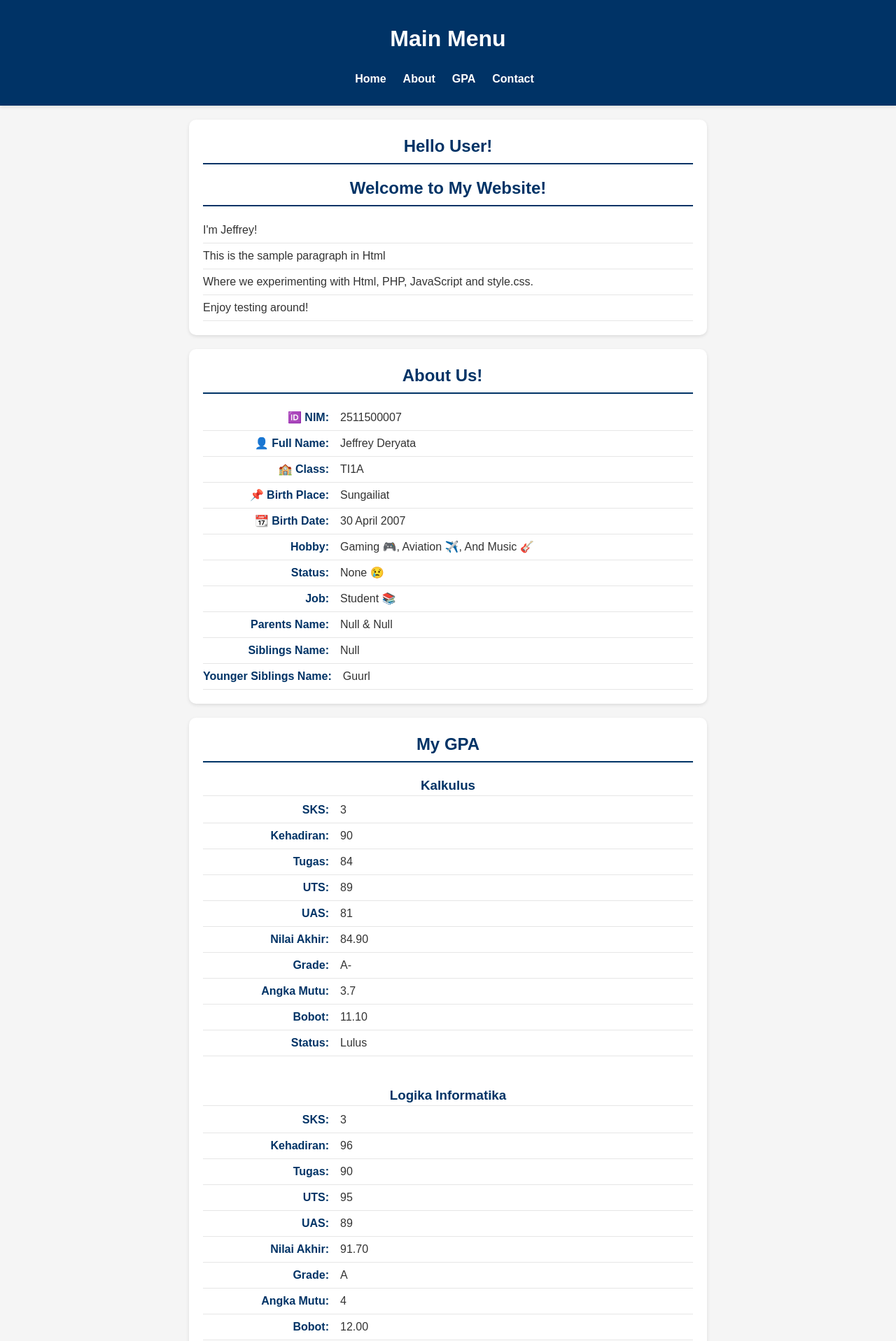
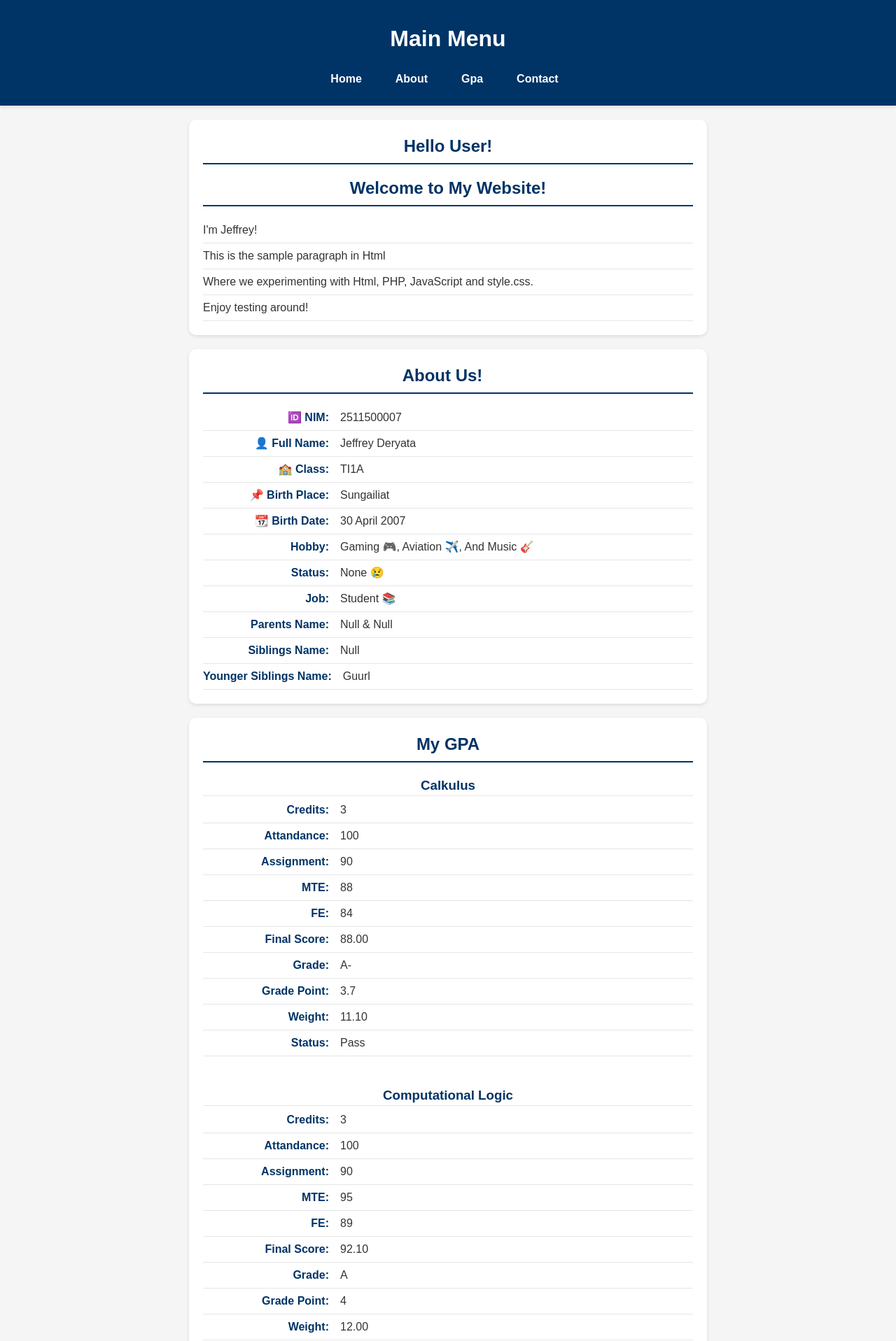
Before and after one commit to 2511500007-Jeffre6098/2511500007-PWB-TI1A-2526, a PHP site: page /pertemuan-06/index.php in a window 1280 px wide. Shown: the top 1917 px of the page at 70% size. Run offline with PHP 8.4, Linux system fonts and the light colour scheme.

Commit message:
Direct Translation to English

```diff
--- a/pertemuan-06/index.php
+++ b/pertemuan-06/index.php
@@ -23,7 +23,7 @@
             <ul>
                 <li><a href="#home">Home</a></li>
                 <li><a href="#about">About</a></li>
-                <li><a href="#gpa">GPA</a></li>
+                <li><a href="#gpa">Gpa</a></li>
                 <li><a href="#contact">Contact</a></li>
 
             </ul>
@@ -59,11 +59,11 @@
         <section id="gpa">
             <h2>My GPA</h2>
             <?php
-            $namaMatkul1 = "Kalkulus";
-            $namaMatkul2 = "Logika Informatika";
-            $namaMatkul3 = "Pengantar Teknik Informatika";
-            $namaMatkul4 = "Aplikasi Perkantoran";
-            $namaMatkul5 = "Dasar Basis Data";
+            $namaMatkul1 = "Calkulus";
+            $namaMatkul2 = "Computational Logic";
+            $namaMatkul3 = "Introduction to Computer Science";
+            $namaMatkul4 = "Productivity Software ";
+            $namaMatkul5 = "Basic Database";
 
             $sksMatkul1 = 3;
             $sksMatkul2 = 3;
@@ -71,13 +71,13 @@
             $sksMatkul4 = 3;
             $sksMatkul5 = 3;
 
-            $nilaiHadir1 = 90;
-            $nilaiTugas1 = 84;
-            $nilaiUTS1 = 89;
-            $nilaiUAS1 = 81;
+            $nilaiHadir1 = 100;
+            $nilaiTugas1 = 90;
+            $nilaiUTS1 = 88;
+            $nilaiUAS1 = 84;
             $nilaiAkhir1 = (0.1 * $nilaiHadir1) + (0.2 * $nilaiTugas1) + (0.3 * $nilaiUTS1) + (0.4 * $nilaiUAS1);
 
-            $nilaiHadir2 = 96;
+            $nilaiHadir2 = 100;
             $nilaiTugas2 = 90;
             $nilaiUTS2 = 95;
             $nilaiUAS2 = 89;
@@ -89,8 +89,8 @@
             $nilaiUAS3 = 90;
             $nilaiAkhir3 = (0.1 * $nilaiHadir3) + (0.2 * $nilaiTugas3) + (0.3 * $nilaiUTS3) + (0.4 * $nilaiUAS3);
 
-            $nilaiHadir4 = 88;
-            $nilaiTugas4 = 81;
+            $nilaiHadir4 = 100;
+            $nilaiTugas4 = 82;
             $nilaiUTS4 = 86;
             $nilaiUAS4 = 91;
             $nilaiAkhir4 = (0.1 * $nilaiHadir4) + (0.2 * $nilaiTugas4) + (0.3 * $nilaiUTS4) + (0.4 * $nilaiUAS4);
@@ -163,11 +163,11 @@
             $bobot5 = $mutu5 * $sksMatkul5; // ngehitung bobot dari mutu1-5 dikali sksMatkul1-5
 
 
-            $status1 = ($grade1 == "D" || $grade1 == "E") ? "Gagal" : "Lulus";
-            $status2 = ($grade2 == "D" || $grade2 == "E") ? "Gagal" : "Lulus";
-            $status3 = ($grade3 == "D" || $grade3 == "E") ? "Gagal" : "Lulus";
-            $status4 = ($grade4 == "D" || $grade4 == "E") ? "Gagal" : "Lulus";
-            $status5 = ($grade5 == "D" || $grade5 == "E") ? "Gagal" : "Lulus"; // ngecek kalo grade1-5 D atau E, kalo iya statusnya Gagal, kalo bukan Lulus
+            $status1 = ($grade1 == "D" || $grade1 == "E") ? "Not Pass" : "Pass";
+            $status2 = ($grade2 == "D" || $grade2 == "E") ? "Not Pass" : "Pass";
+            $status3 = ($grade3 == "D" || $grade3 == "E") ? "Not Pass" : "Pass";
+            $status4 = ($grade4 == "D" || $grade4 == "E") ? "Not Pass" : "Pass";
+            $status5 = ($grade5 == "D" || $grade5 == "E") ? "Not Pass" : "Pass"; // ngecek kalo grade1-5 D atau E, kalo iya statusnya Not Pass, kalo bukan Pass
 
             $totalBobot = $bobot1 + $bobot2 + $bobot3 + $bobot4 + $bobot5;
             $totalSKS = $sksMatkul1 + $sksMatkul2 + $sksMatkul3 + $sksMatkul4 + $sksMatkul5;
@@ -176,15 +176,15 @@
             function display($nama, $sks, $hadir, $tugas, $uts, $uas, $akhir, $grade, $mutu, $bobot, $status)
             {// function ini buat nampilin data per matkul jadi ga usah nulis manual satu per satu yey :>
                 echo "<h3>$nama</h3>";
-                echo "<p><strong>SKS:</strong> $sks</p>";
-                echo "<p><strong>Kehadiran:</strong> $hadir</p>";
-                echo "<p><strong>Tugas:</strong> $tugas</p>";
-                echo "<p><strong>UTS:</strong> $uts</p>";
-                echo "<p><strong>UAS:</strong> $uas</p>";
-                echo "<p><strong>Nilai Akhir:</strong> " . number_format($akhir, 2) . "</p>";
+                echo "<p><strong>Credits:</strong> $sks</p>";
+                echo "<p><strong>Attandance:</strong> $hadir</p>";
+                echo "<p><strong>Assignment:</strong> $tugas</p>";
+                echo "<p><strong>MTE:</strong> $uts</p>";
+                echo "<p><strong>FE:</strong> $uas</p>";
+                echo "<p><strong>Final Score:</strong> " . number_format($akhir, 2) . "</p>";
                 echo "<p><strong>Grade:</strong> $grade</p>";
-                echo "<p><strong>Angka Mutu:</strong> $mutu</p>";
-                echo "<p><strong>Bobot:</strong> " . number_format($bobot, 2) . "</p>";
+                echo "<p><strong>Grade Point:</strong> $mutu</p>";
+                echo "<p><strong>Weight:</strong> " . number_format($bobot, 2) . "</p>";
                 echo "<p><strong>Status:</strong> $status</p>";
                 echo "<br>"; // echo ini buat display atau panggil output atau hasilnya, <br> sebagai penjarak tiap tiap matkul
             } // ntr akan otomatis ngegenerate semua data matkul sampai semua value yang udah distore habis teroutput
@@ -196,9 +196,9 @@
             display($namaMatkul5, $sksMatkul5, $nilaiHadir5, $nilaiTugas5, $nilaiUTS5, $nilaiUAS5, $nilaiAkhir5, $grade5, $mutu5, $bobot5, $status5);
 // nah display ini sebagai function yang ngegenerate semua data matkul yang udah disimpen didalam variabel-variabel sementara diatas jadi nama, sks, hadir, tugas, uts, uas, akhir, grade, mutu, bobot, status.
 // praktis singkat ga repot ga tebel jadi size filenya :v
-            echo "<h3>Total Bobot: " . number_format($totalBobot, 2) . "</h3>";
-            echo "<h3>Total SKS: $totalSKS</h3>";
-            echo "<h2>IPK: " . number_format($IPK, 2) . "</h2>"; // nah ini buat pentotalannya pake number_format biar format desimalnya rapi dan terkostumisasi
+            echo "<h3>Total Weight: " . number_format($totalBobot, 2) . "</h3>";
+            echo "<h3>Total Credits: $totalSKS</h3>";
+            echo "<br><h2>Cumulative GPA: " . number_format($IPK, 2) . "</h2>"; // nah ini buat pentotalannya pake number_format biar format desimalnya rapi dan terkostumisasi
             ?>
         </section>
         <section id="contact">
--- a/pertemuan-06/style.css
+++ b/pertemuan-06/style.css
@@ -24,6 +24,7 @@ header ul {
     list-style: none;
     display: flex;
     justify-content: center;
+    gap: 8px;
     padding: 0;
     margin-right: 10px;
 }
@@ -32,7 +33,8 @@ header li a {
     text-decoration: none;
     color: #ffffff;
     font-weight: 600;
-    padding: 6px 12px;
+    font-size: medium;
+    padding: 6px 20px;
 }
 
 header li a:hover {
```
